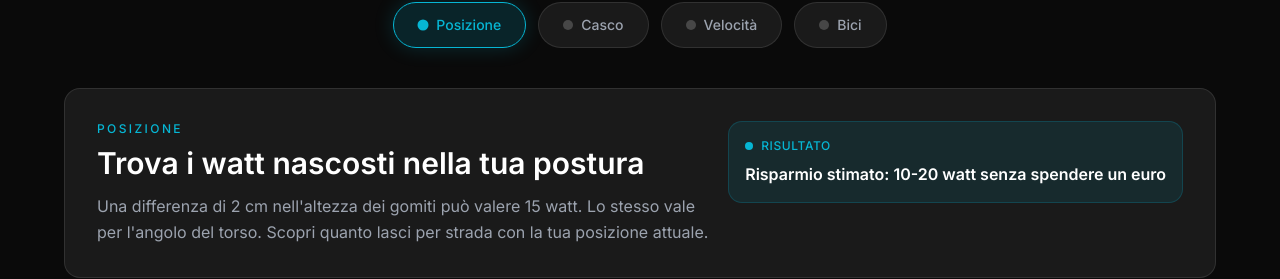
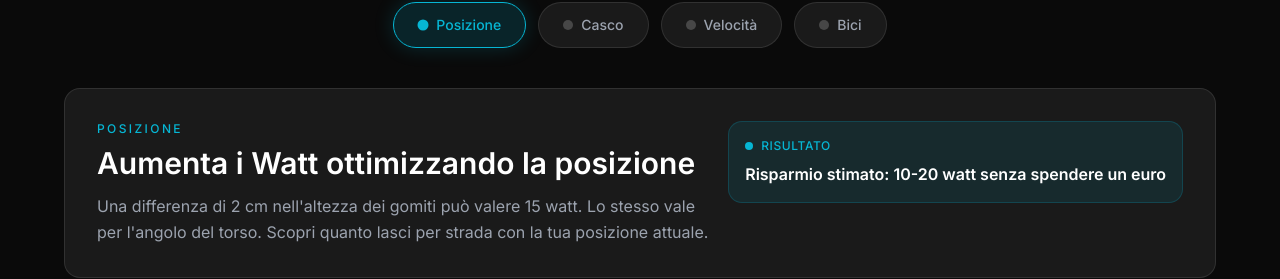
Before and after one commit to alberto1000/cfd-visualizer, a React (Vite) app: page / in a window 1280 px wide. Shown: the part 2467-2746 px from the top of the page. Built offline with nearby package versions, Linux system fonts and the light colour scheme.

Commit message:
section confronto caschi con immagini

```diff
--- a/src/sections/PersonalizationSection.tsx
+++ b/src/sections/PersonalizationSection.tsx
@@ -11,33 +11,33 @@ type ComparisonType = {
   headline: string
   description: string
   benefit: string
-  leftVideo: string
-  rightVideo: string
+  leftConfig: { type: 'video' | 'image'; src: string; alt?: string }
+  rightConfig: { type: 'video' | 'image'; src: string; alt?: string }
 }
 
 const comparisons: ComparisonType[] = [
   {
     id: 'position',
     label: 'Posizione',
-    headline: 'Trova i watt nascosti nella tua postura',
+    headline: 'Aumenta i Watt ottimizzando la posizione',
     description: 'Una differenza di 2 cm nell\'altezza dei gomiti può valere 15 watt. Lo stesso vale per l\'angolo del torso. Scopri quanto lasci per strada con la tua posizione attuale.',
     benefit: 'Risparmio stimato: 10-20 watt senza spendere un euro',
     leftVideo: '/videos/cyclist-54kmh.mp4',
     rightVideo: '/videos/pressure-field_54kmh.mp4',
   },
-  {
+   {
     id: 'helmet',
     label: 'Casco',
-    headline: 'Il casco sbagliato ti costa più di un paio di ruote',
-    description: 'Il casco è il primo punto di impatto con l\'aria. Tra un modello ventilato e uno aero la differenza è 20-30 watt a 50 km/h. Ti mostriamo esattamente dove l\'aria si ferma.',
-    benefit: 'Miglior upgrade per euro speso nel tuo setup',
-    leftVideo: '/videos/cyclist-54kmh.mp4',
-    rightVideo: '/videos/pressure-field_54kmh.mp4',
+    headline: 'Il casco sbagliato ti costa più di quello che credi',
+    description: '...',
+    benefit: '...',
+    leftConfig: { type: 'image', src: '/images/casco_1.png' },
+    rightConfig: { type: 'image', src: '/images/casco_2.png', alt: 'Confronto streamlines caschi' },
   },
   {
     id: 'speed',
     label: 'Velocità',
-    headline: 'A 54 km/h l\'aria non è più amica',
+    headline: 'Cosa cambia e dove hai maggior resistenza a diverse velocità',
     description: 'La resistenza cresce con il cubo della velocità. Passare da 36 a 54 km/h costa 3.4× più watt. Vediamo insieme dove il tuo corpo diventa un freno a quelle velocità.',
     benefit: 'Capisci quando conviene spingere e quando risparmiare',
     leftVideo: '/videos/cyclist-54kmh.mp4',
```
